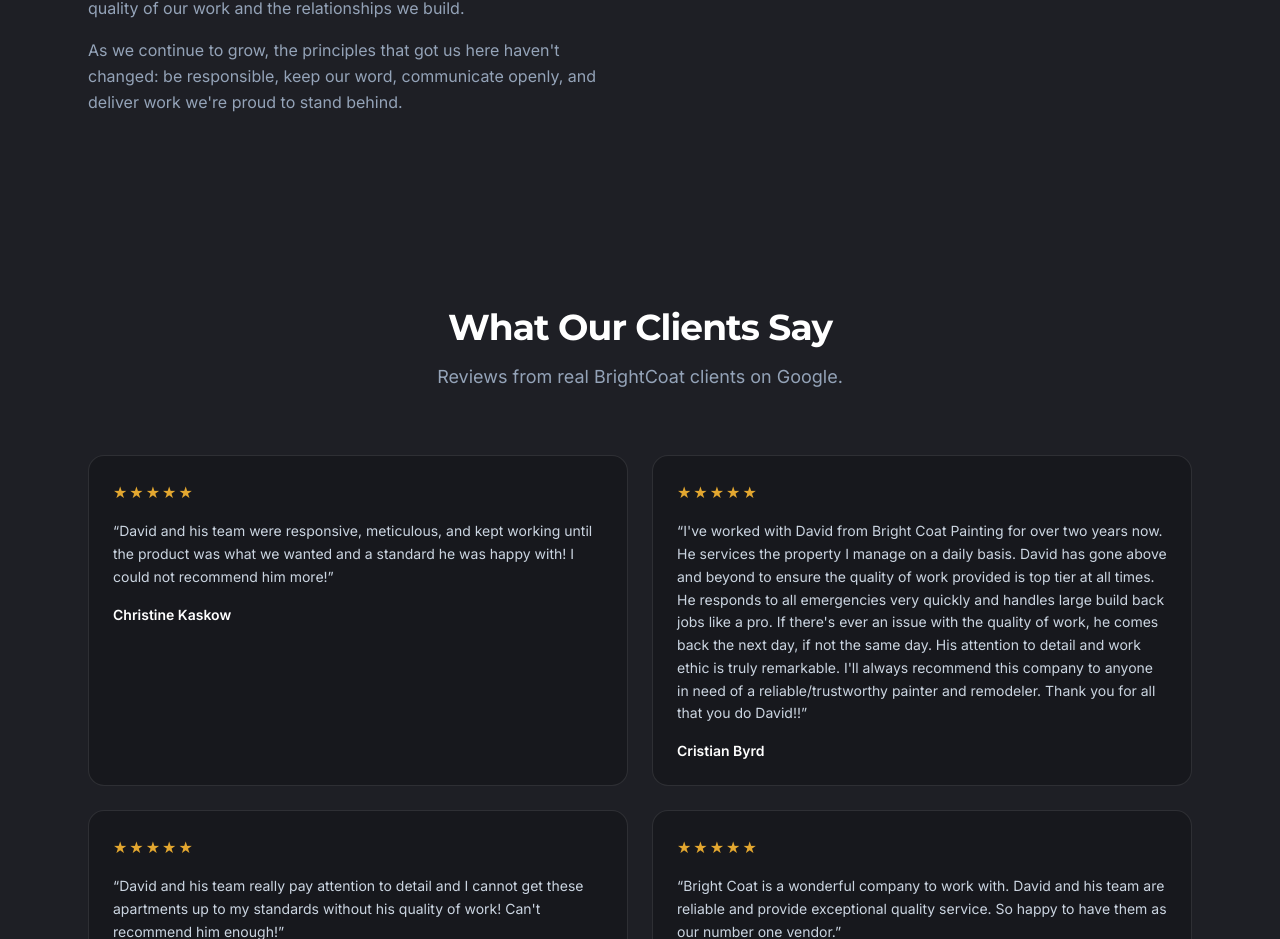
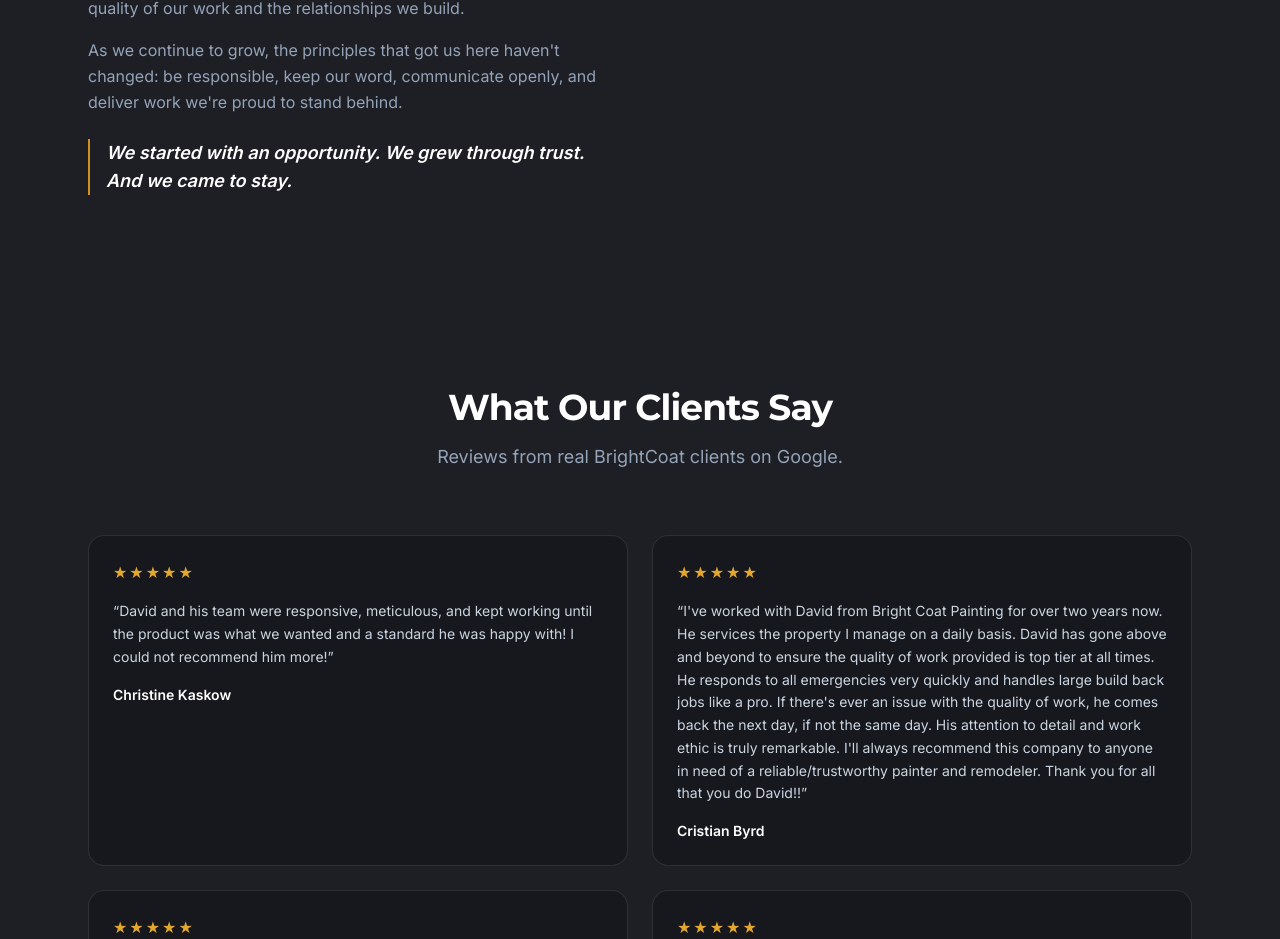
Before and after one commit to devopsbrightcoat/landing-page, a React (Vite) app: page / in a window 1280 px wide. Shown: the part 4295-5234 px from the top of the page. Built offline with nearby package versions, Linux system fonts and the light colour scheme.

Commit message:
feat: Add client motto to About section

```diff
--- a/src/components/About.tsx
+++ b/src/components/About.tsx
@@ -14,6 +14,10 @@
               </p>
             ))}
           </div>
+
+          <p className="mt-6 border-l-2 border-gold-500 pl-4 text-lg font-semibold italic text-white">
+            {about.motto}
+          </p>
         </div>
 
         <div className="flex flex-col gap-4">
--- a/src/content.ts
+++ b/src/content.ts
@@ -167,6 +167,8 @@
     "That trust opened new doors. Project by project, relationship by relationship, BrightCoat has grown into a name property managers across Austin's multifamily industry recognize and rely on. Our goal was never simply to compete — it was to earn our place through the quality of our work and the relationships we build.",
     "As we continue to grow, the principles that got us here haven't changed: be responsible, keep our word, communicate openly, and deliver work we're proud to stand behind.",
   ],
+  // Client's own closing line — keep verbatim, do not paraphrase.
+  motto: 'We started with an opportunity. We grew through trust. And we came to stay.',
   // Non-numeric trust highlights (no invented stats/years-in-business numbers)
   highlights: ['Residential & Multifamily', 'Property Manager Preferred', 'Available 24/7'],
 }
```
